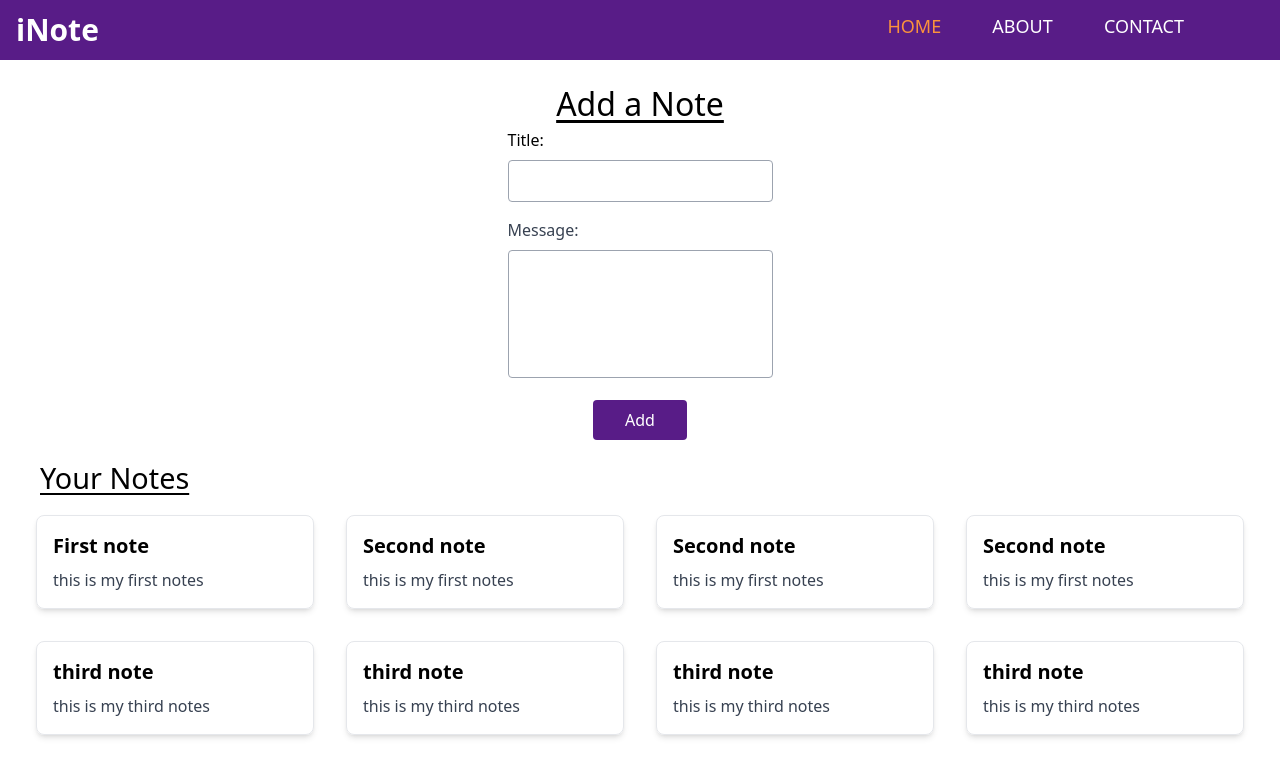
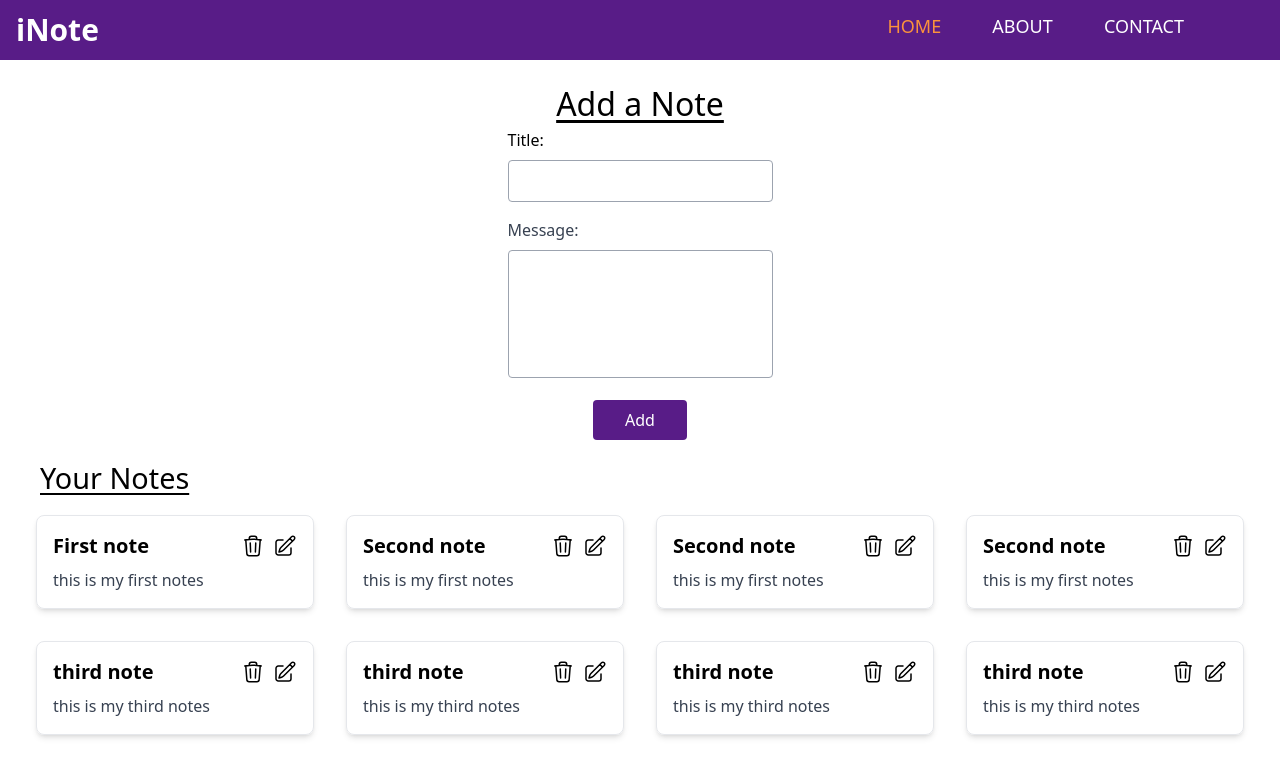
Before and after one commit to saagarbhujel/iNote, a React (Vite) app: page / in a window 1280 px wide. Shown: the top 776 px of the page. Built offline with nearby package versions, Linux system fonts and the light colour scheme.

Commit message:
icon added to note

```diff
--- a/package.json
+++ b/package.json
@@ -10,6 +10,7 @@
     "preview": "vite preview"
   },
   "dependencies": {
+    "@heroicons/react": "^2.0.18",
     "react": "^18.2.0",
     "react-dom": "^18.2.0",
     "react-icons": "^4.9.0",
--- a/src/components/NoteItem.jsx
+++ b/src/components/NoteItem.jsx
@@ -1,4 +1,7 @@
 import React from "react";
+
+
+
 
 const NoteItem = (props) => {
   const { note } = props;
@@ -8,10 +11,45 @@ const NoteItem = (props) => {
       {note.description} */}
       <div className="card border rounded-lg shadow-md hover:shadow-lg m-4 p-4  columns-md ">
         <div className="card-body ">
-          <div className="card-title font-bold text-xl mb-2">{note.title}</div>
+          <div className="flex justify-between items-center card-title font-bold text-xl mb-2">
+            {note.title}
+            <div className="flex gap-2">
+              <svg
+                xmlns="http://www.w3.org/2000/svg"
+                fill="none"
+                viewBox="0 0 24 24"
+                strokeWidth={1.5}
+                stroke="currentColor"
+                className="w-6 h-6 cursor-pointer"
+              >
+                <path
+                  strokeLinecap="round"
+                  strokeLinejoin="round"
+                  d="M14.74 9l-.346 9m-4.788 0L9.26 9m9.968-3.21c.342.052.682.107 1.022.166m-1.022-.165L18.16 19.673a2.25 2.25 0 01-2.244 2.077H8.084a2.25 2.25 0 01-2.244-2.077L4.772 5.79m14.456 0a48.108 48.108 0 00-3.478-.397m-12 .562c.34-.059.68-.114 1.022-.165m0 0a48.11 48.11 0 013.478-.397m7.5 0v-.916c0-1.18-.91-2.164-2.09-2.201a51.964 51.964 0 00-3.32 0c-1.18.037-2.09 1.022-2.09 2.201v.916m7.5 0a48.667 48.667 0 00-7.5 0"
+                />
+              </svg>
+
+              <svg
+                xmlns="http://www.w3.org/2000/svg"
+                fill="none"
+                viewBox="0 0 24 24"
+                stroke-width="1.5"
+                stroke="currentColor"
+                class="w-6 h-6 cursor-pointer"
+              >
+                <path
+                  stroke-linecap="round"
+                  stroke-linejoin="round"
+                  d="M16.862 4.487l1.687-1.688a1.875 1.875 0 112.652 2.652L10.582 16.07a4.5 4.5 0 01-1.897 1.13L6 18l.8-2.685a4.5 4.5 0 011.13-1.897l8.932-8.931zm0 0L19.5 7.125M18 14v4.75A2.25 2.25 0 0115.75 21H5.25A2.25 2.25 0 013 18.75V8.25A2.25 2.25 0 015.25 6H10"
+                />
+              </svg>
+            </div>
+          </div>
           <div className="card-description text-gray-700">
             {note.description}
           </div>
+
+          <div></div>
         </div>
       </div>
     </>
```
Also changed, not shown: 1 other file (tests, documents, lock files or other folders).
